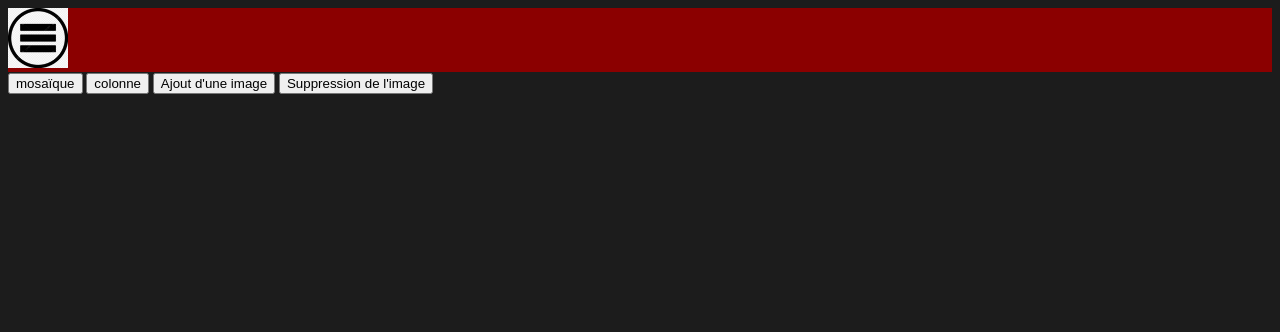
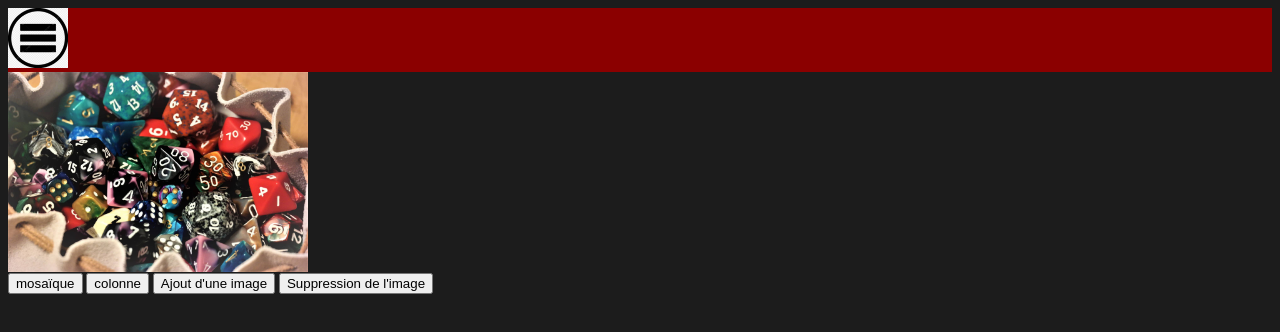
Before and after one commit to Clem7403/Projet_Bloomberg, a plain HTML site: page galerie.html in a window 1280 px wide. Drawn offline with Linux system fonts and the light colour scheme; no server answers.

Commit message:
ajout pub

```diff
--- a/css/style.css
+++ b/css/style.css
@@ -204,3 +204,27 @@ h1{
     height: auto;
 
 }
+
+/******** PUB *******/
+
+.carrousel {
+  width: 300px;
+  height: 200px;
+  overflow: hidden;
+  position: relative;
+
+}
+
+.slide {
+  display: none;
+  width: 100%;
+  height: 100%;
+  object-fit: cover;
+  position: absolute;
+  top: 0;
+  left: 0;
+}
+
+.slide.active {
+  display: block;
+}
--- a/galerie.html
+++ b/galerie.html
@@ -14,6 +14,11 @@
     </header>
     <main>
         <div class="container">
+            <div class="carrousel">
+                <img class="slide" src="image/imgPub.jpg" alt="pub1">
+                <img class="slide" src="image/imgPub1.jpg" alt="pub2">
+                <img class="slide" src="image/imgPub2.jpg" alt="pub3">
+            </div>
             <div class="bouton">
                 <button id="mosaique">mosaïque</button>
                 <button id="colonne">colonne</button>
--- a/js/galerie.js
+++ b/js/galerie.js
@@ -94,3 +94,20 @@ function deletePicture(){
     });
 };
 deletePicture();
+
+const slides = document.querySelectorAll(".slide");
+let currentIndex=0;
+
+function showSlide(index){
+    slides.forEach((slide, i)=>{
+        slide.classList.toggle("active", i === index);
+    });
+}
+
+function nextSlide(){
+    currentIndex = (currentIndex + 1) % slides.length;
+    showSlide(currentIndex);
+}
+
+showSlide(currentIndex);
+setInterval(nextSlide, 5000);
```
Also changed, not shown: image/imgPub.jpg (added), image/imgPub1.jpg (added), image/imgPub2.jpg (added).
